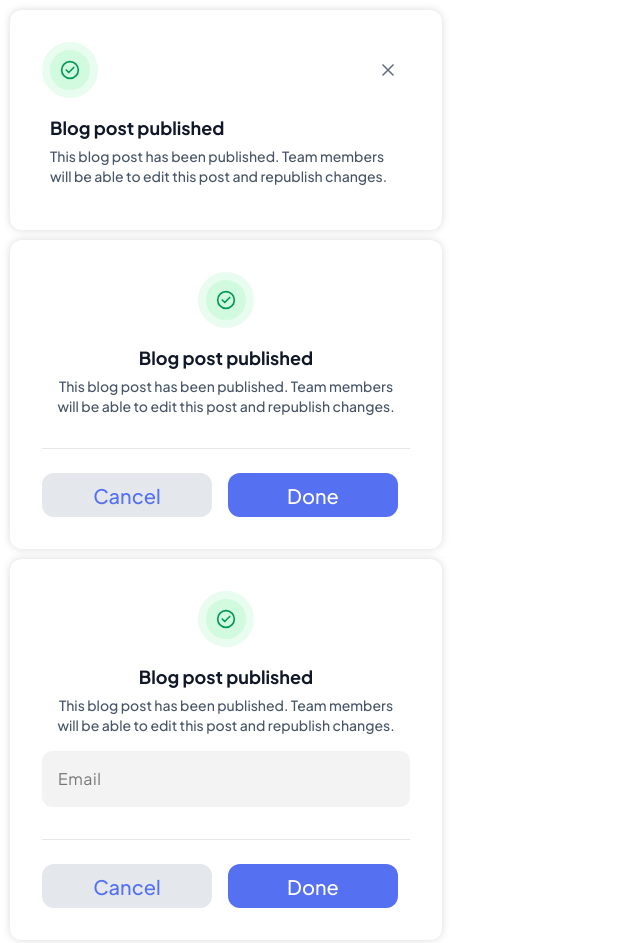
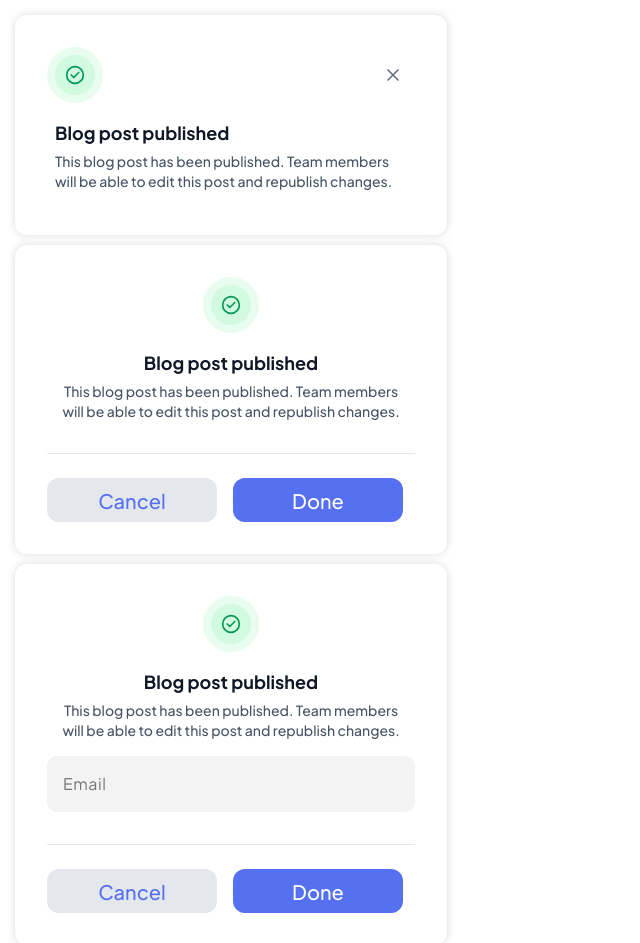
Before and after one commit to AswinAsok/Popups, a plain HTML site: page index.html in a window 1280 px wide. Shown: the top 943 px of the page, without its empty margins (0-640 px from the left). Drawn offline with Linux system fonts and the light colour scheme.

Commit message:
final commit

```diff
--- a/index.html
+++ b/index.html
@@ -7,9 +7,11 @@
     <link rel="stylesheet" href="styles.css">
 </head>
 <body>
-       <!--remove margin class-->
+     <!--remove this div-->
+    <div class="veruthe_ane_itu">
+
     <!--card 1-->
-   <div  class="card1_container container margin">
+   <div  class="card1_container container ">
     <div class="card1_top-lvl">
            <div class="check_box">
                <div class="check-btn">
@@ -35,7 +37,7 @@
    </div>
 
     <!--card 2-->
-    <div class="card2_conatiner  container margin">
+    <div class="card2_conatiner  container">
         <div class="class2_top_lvl">
             <div class="check_box">
                 <div class="check-btn">
@@ -65,7 +67,7 @@
 
 
  <!--card 3-->
-<div class="card2_conatiner  container margin">
+<div class="card2_conatiner  container ">
     <div class="class2_top_lvl">
         <div class="check_box">
             <div class="check-btn">
@@ -98,7 +100,7 @@
 
 
 <!--card 6-->
-<div class="card2_conatiner  container margin">
+<div class="card2_conatiner  container ">
     <div class="class2_top_lvl">
         <div class="check_box">
             <div class="check-btn">
@@ -134,7 +136,7 @@
 
 
 <!--card 8-->
-<div class="card2_conatiner  container margin">
+<div class="card2_conatiner  container ">
     <div class="class2_top_lvl">
         <img src="./img/unspalsh.png" alt="unspalshh">
     </div>
@@ -157,7 +159,7 @@
 </div>
 
 <!--card 10-->
-<div class="card2_conatiner  container margin">
+<div class="card2_conatiner  container ">
     <div class="class2_top_lvl">
         <img src="./img/captcha.png" alt="Captcha">
     </div>
@@ -174,5 +176,7 @@
     </div>
 </div>
 
+</div>
+
 </body>
 </html>
--- a/styles.css
+++ b/styles.css
@@ -7,9 +7,14 @@
     text-decoration: none;
     box-sizing: border-box;
  }
-.margin{
-   margin: 10px;   /*for testing*/
-}
+
+ .veruthe_ane_itu{
+   display: flex;
+   flex-direction: column;
+   gap: 10px;
+   margin: 15px;
+ }
+
 /*common styles*/
 img{
    border-radius: 12px;
@@ -136,7 +141,7 @@ img{
 /*card1 styles*/
  .card1_container{
     width: 432px;
-    min-height: 220px;
+   min-height: 220px; /*change this min-height*/
  }
  .card1_top-lvl{
     display: flex;
```
